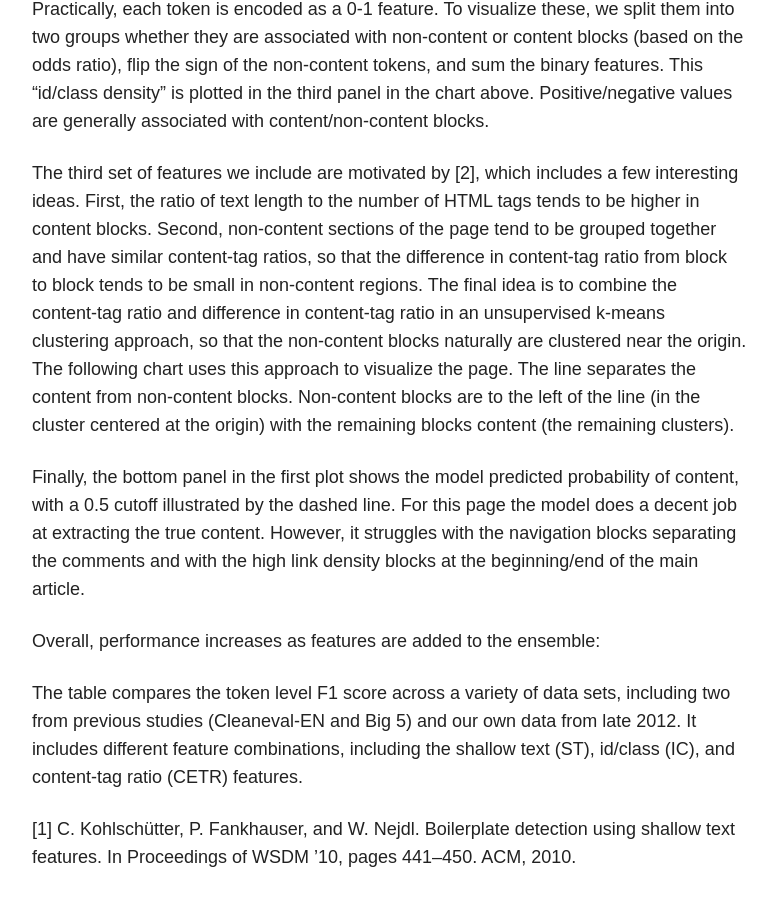
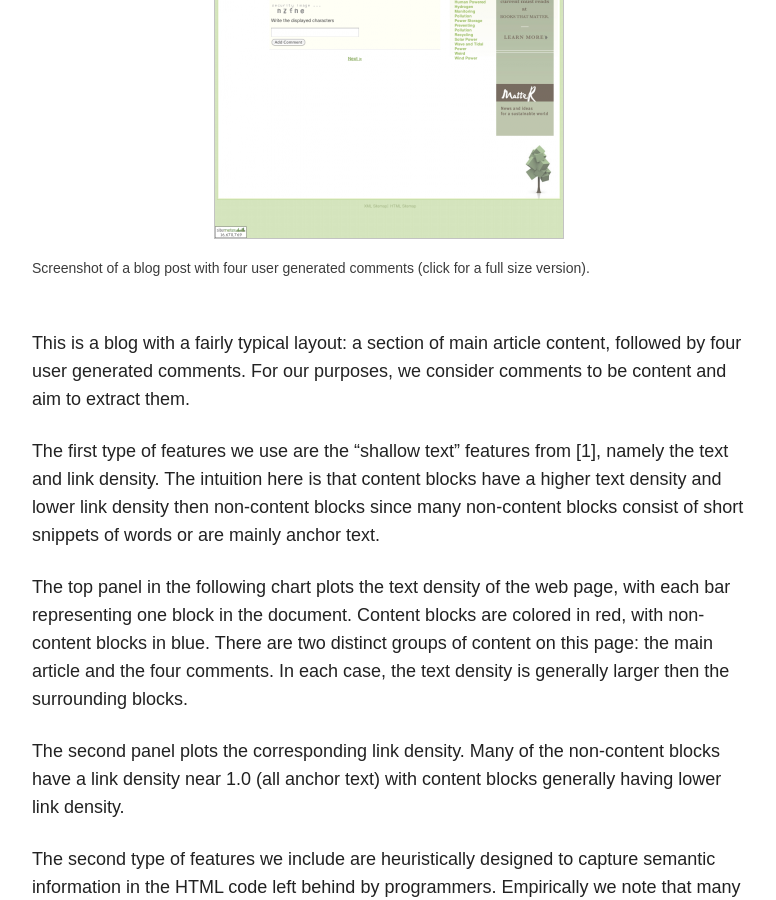
Before and after one commit to matt-peters/matt-peters.github.io, a Jekyll site: the page built from _posts/2013-05-07-dragnet-content-extraction-from-diverse-feature-sets.md, in a window 1280 px wide and 900 px high, scrolled down 1550 px. Shown: the whole window, without its empty margins (154-930 px from the left). Built offline with Jekyll 4.4.1, drawn with Linux system fonts in a browser that asks for light colours; nearby versions of some CDN libraries.

Commit message:
Add image

```diff
--- a/_posts/2013-05-07-dragnet-content-extraction-from-diverse-feature-sets.md
+++ b/_posts/2013-05-07-dragnet-content-extraction-from-diverse-feature-sets.md
@@ -21,6 +21,8 @@ using the DOM and a specified set of tags that modify the on screen layout (e.g.
 `div`, `p`, `h1`, etc). We iterate through the DOM tree and create a new block each time one of these tags is encountered. Then, for each block we construct a set of features and use them in a classifier to predict block level content/no-content.
 
 We will use the following web page as a case study to illustrate the different types of features in our model.
+
+{% include image.html url="/images/benchmarking-dragnet/R105_screenshot_small.png" description="Screenshot of a blog post with four user generated comments (click for a full size version)." link="/images/benchmarking-dragnet/R105_screenshot.png" %}
 
 This is a blog with a fairly typical layout: a section of main article content, followed by four user generated comments. For our purposes, we consider comments to be content and aim to extract them.
 
```
